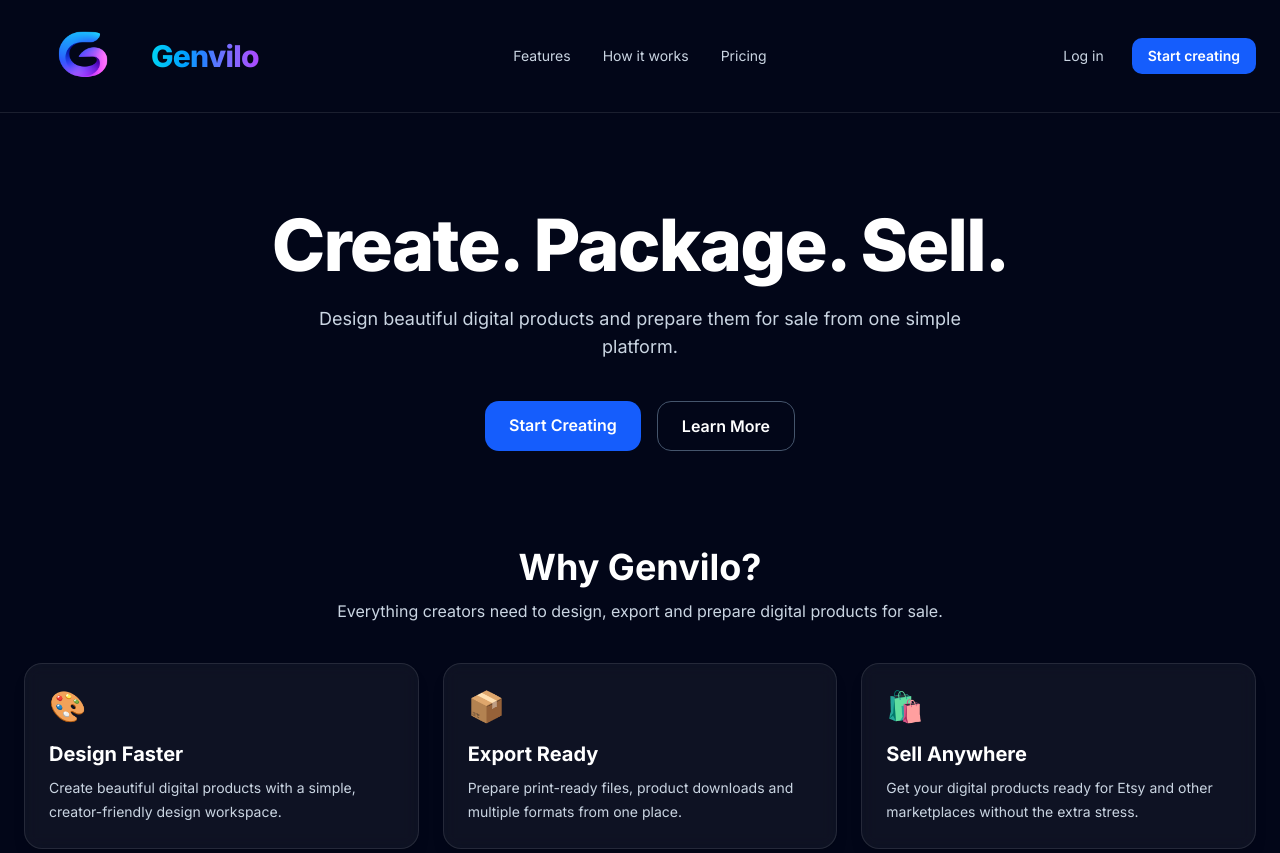
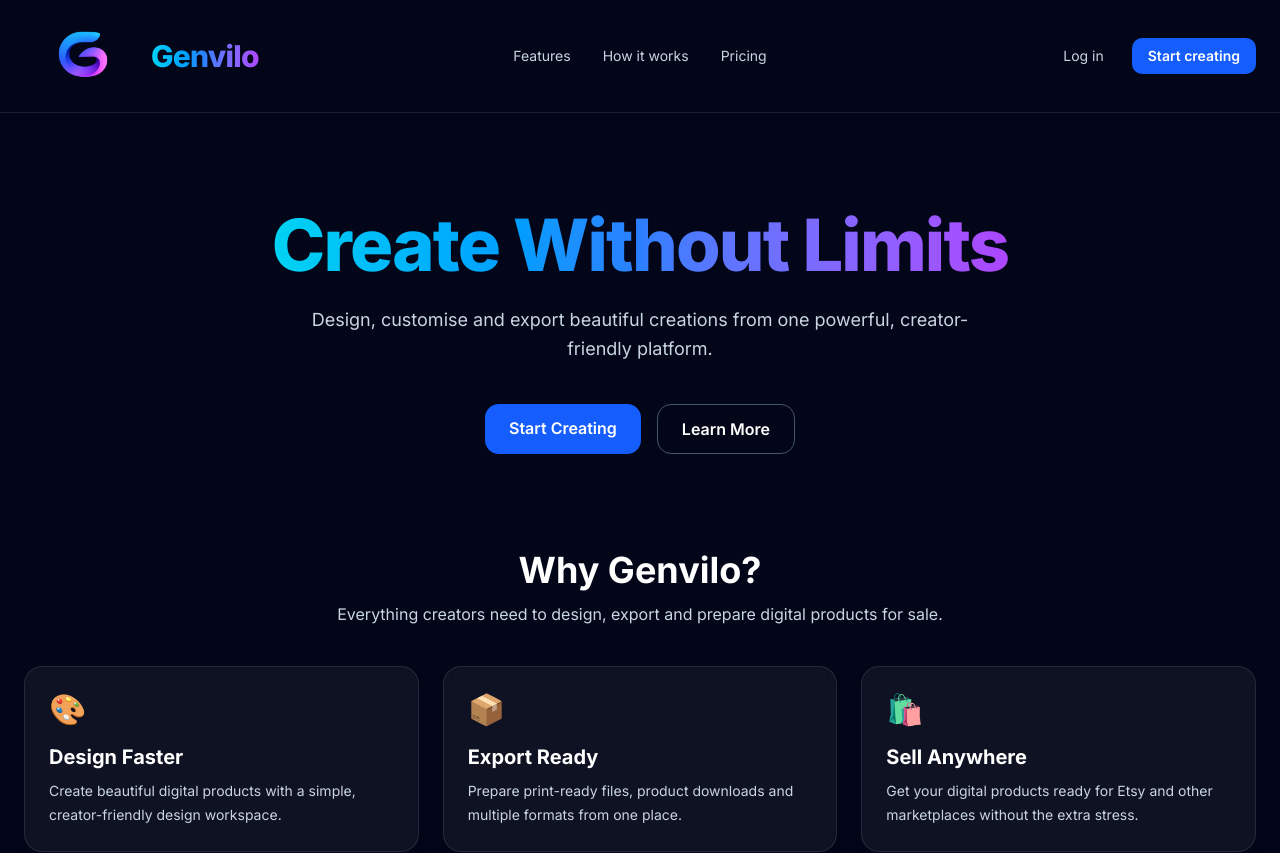
Before and after one commit to Stewey95/yourdesign, a Next.js app: page / in a window 1280 px wide. Shown: the top 853 px of the page. Built offline with nearby package versions, Linux system fonts and the light colour scheme; a web font is replaced by a local one.

Commit message:
Complete Genvilo homepage branding

```diff
--- a/app/page.tsx
+++ b/app/page.tsx
@@ -1,11 +1,11 @@
 "use client";
 
+import { useEffect } from "react";
 import Navbar from "../components/ui/Navbar";
 import FeatureCard from "../components/FeatureCard";
 import EditorPreview from "../components/EditorPreview";
-import { useEffect } from "react";
+
 export default function Home() {
-
   useEffect(() => {
     window.scrollTo(0, 0);
   }, []);
@@ -15,33 +15,44 @@ export default function Home() {
       <Navbar />
 
       <section className="mx-auto flex max-w-7xl flex-col items-center px-6 py-24 text-center">
-        <h1 className="mb-6 text-5xl font-extrabold tracking-tight md:text-7xl">
-          Create. Package. Sell.
+        <h1 className="mb-6 bg-gradient-to-r from-cyan-400 via-blue-500 to-purple-500 bg-clip-text text-5xl font-extrabold tracking-tight text-transparent md:text-7xl">
+          Create Without Limits
         </h1>
 
-        <p className="mb-10 max-w-2xl text-lg text-slate-300">
-          Design beautiful digital products and prepare them for sale from one
-          simple platform.
+        <p className="mb-10 max-w-2xl text-lg leading-relaxed text-slate-300">
+          Design, customise and export beautiful creations from one powerful,
+          creator-friendly platform.
         </p>
 
-        <div className="flex gap-4">
-  <a href="#editor" className="rounded-xl bg-blue-600 px-6 py-3 font-semibold text-white hover:bg-blue-500">
+        <div className="flex flex-col gap-4 sm:flex-row">
+          <a
+            href="#editor"
+            className="rounded-xl bg-blue-600 px-6 py-3 font-semibold text-white transition hover:bg-blue-500"
+          >
             Start Creating
           </a>
 
-  <button className="rounded-xl border border-slate-600 px-6 py-3 font-semibold hover:border-white">
+          <a
+            href="#features"
+            className="rounded-xl border border-slate-600 px-6 py-3 font-semibold text-white transition hover:border-white"
+          >
             Learn More
-  </button>
+          </a>
         </div>
+      </section>
 
-      </section>
-      <section id="features" className="mx-auto max-w-7xl px-6 pb-24">
+      <section
+        id="features"
+        className="mx-auto max-w-7xl px-6 pb-24"
+      >
         <div className="mb-10 text-center">
           <h2 className="text-3xl font-bold md:text-4xl">
             Why Genvilo?
           </h2>
+
           <p className="mt-3 text-slate-300">
-      Everything creators need to design, export and prepare digital products for sale.
+            Everything creators need to design, export and prepare digital
+            products for sale.
           </p>
         </div>
 
@@ -66,10 +77,12 @@ export default function Home() {
         </div>
       </section>
 
-<section id="editor" className="mx-auto flex max-w-7xl justify-center px-6 pb-24">
+      <section
+        id="editor"
+        className="mx-auto flex max-w-7xl justify-center px-6 pb-24"
+      >
         <EditorPreview />
       </section>
-
     </main>
   );
 }
```
Lines whose indentation alone changed are shown as unchanged.
